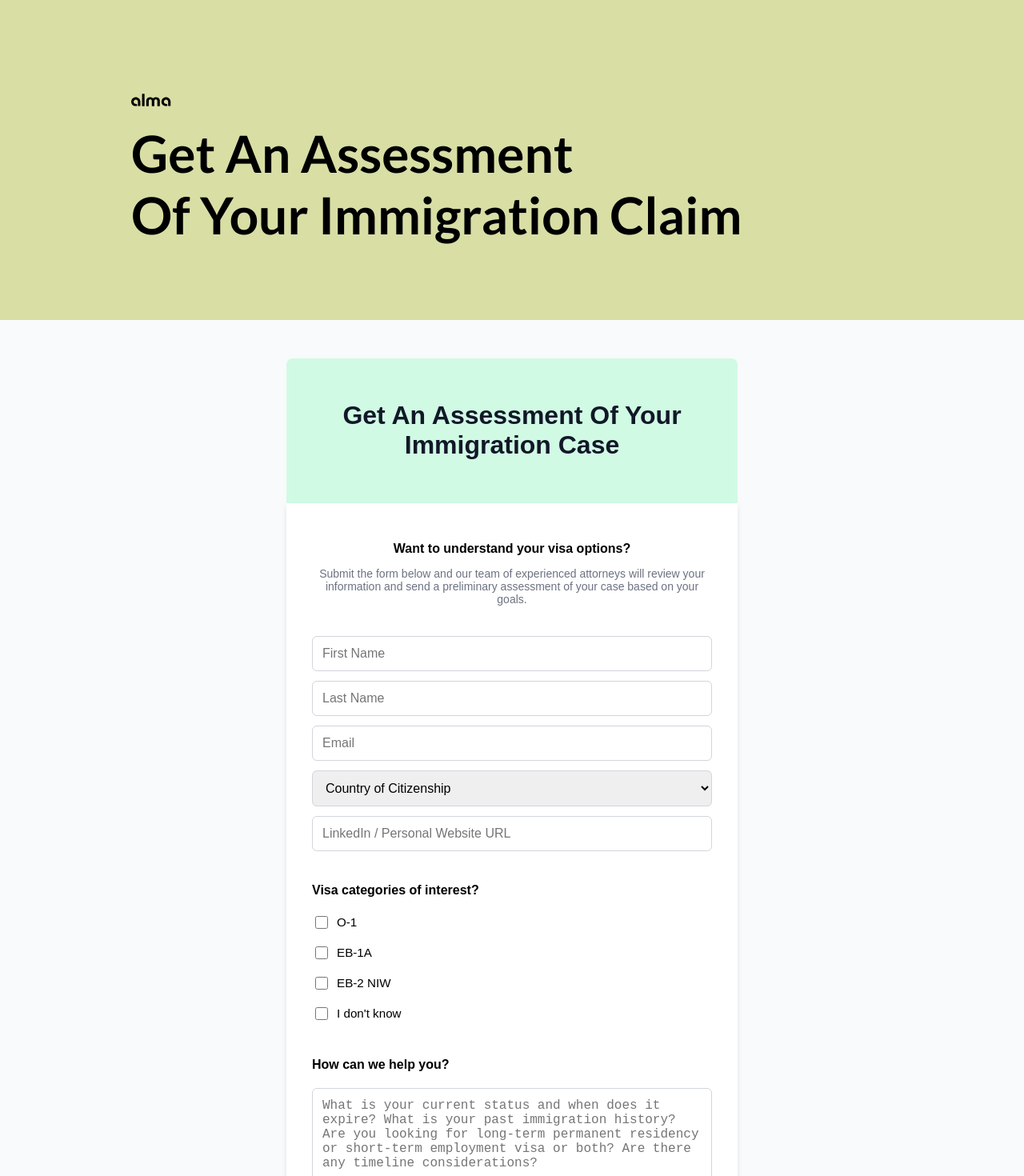
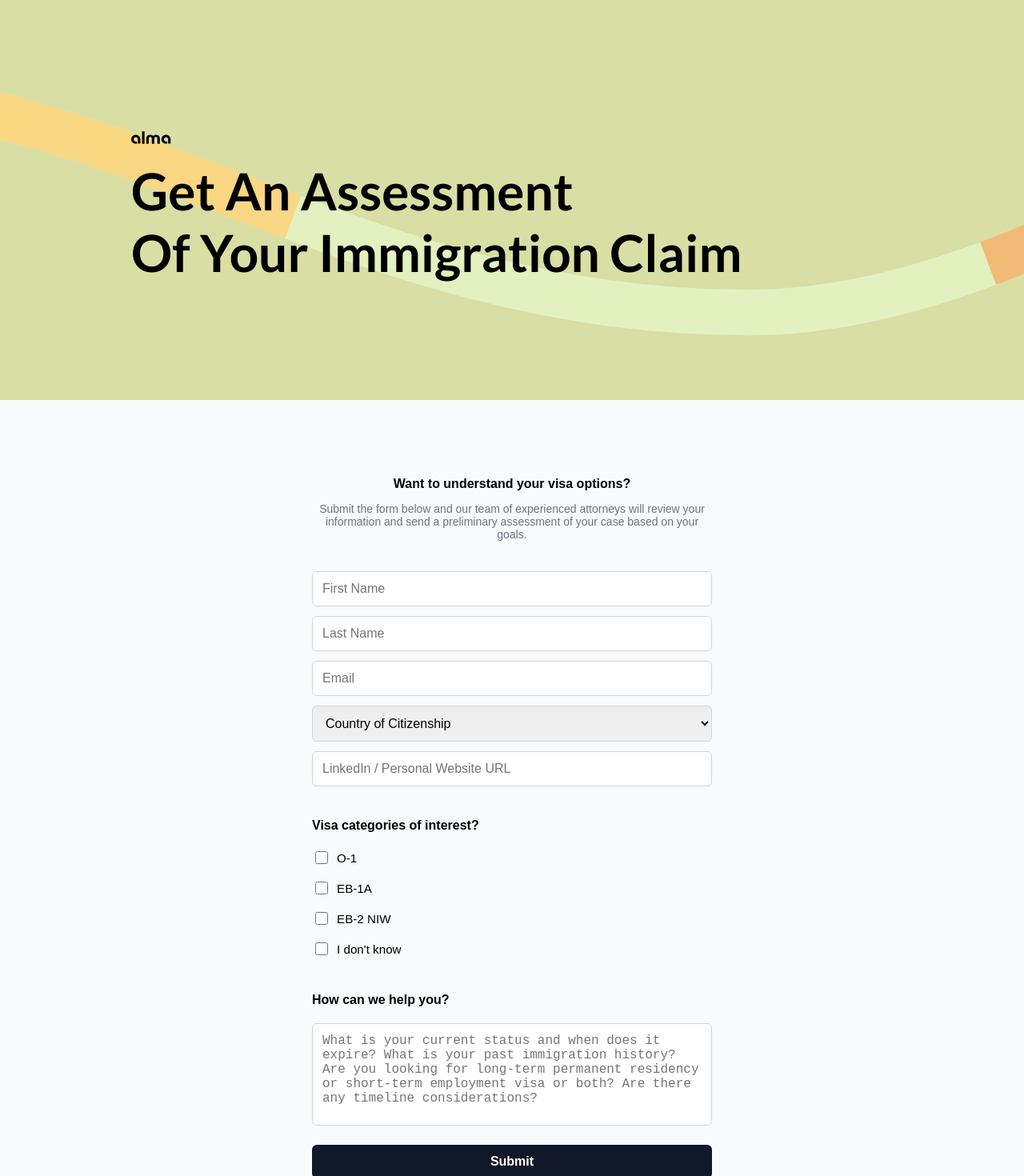
Before and after one commit to Dunridge/alma-app, a Next.js app: page / in a window 1280 px wide. Shown: the top 1470 px of the page at 80% size. Built offline with nearby package versions, Linux system fonts and the light colour scheme.

Commit message:
add header background

```diff
--- a/src/components/ImmigrationAssessmentForm.tsx
+++ b/src/components/ImmigrationAssessmentForm.tsx
@@ -46,12 +46,6 @@
   // TODO: add components for the inputs
   return (
     <div className="immigration-form">
-      <div className="immigration-form__header">
-        <h1 className="immigration-form__title">
-          Get An Assessment Of Your Immigration Case
-        </h1>
-      </div>
-
       <form className="immigration-form__body" onSubmit={handleSubmit}>
         <div className="immigration-form__intro">
           <p className="immigration-form__intro-title">
--- a/src/styles/home.css
+++ b/src/styles/home.css
@@ -4,8 +4,15 @@
 }
 
 .home__header {
+  display: flex;
+  flex-direction: column;
+  justify-content: center;
   background-color: #d9dea5;
-  height: 400px;
+  height: 500px;
+  background-image: url("../assets/svg/header-bg.svg");
+  background-repeat: no-repeat;
+  background-size: cover;
+  background-position: center;
 }
 
 .home__header-container {
--- a/src/styles/immigration-form.css
+++ b/src/styles/immigration-form.css
@@ -6,6 +6,17 @@
   align-items: center;
   padding: 3rem 1rem;
   font-family: Arial, sans-serif;
+}
+
+.immigration-form__body {
+  width: 100%;
+  max-width: 500px;
+  background-color: #f9fafb;
+  padding: 2rem;
+  border-radius: 0 0 0.5rem 0.5rem;
+  display: flex;
+  flex-direction: column;
+  gap: 1.5rem;
 }
 
 .immigration-form__header {
@@ -21,18 +32,6 @@
   font-size: 2rem;
   font-weight: bold;
   color: #111827;
-}
-
-.immigration-form__body {
-  width: 100%;
-  max-width: 500px;
-  background-color: #fff;
-  padding: 2rem;
-  border-radius: 0 0 0.5rem 0.5rem;
-  box-shadow: 0 4px 6px rgba(0, 0, 0, 0.1);
-  display: flex;
-  flex-direction: column;
-  gap: 1.5rem;
 }
 
 .immigration-form__intro {
```
Also changed, not shown: src/app/submitted/page.tsx (+4 -4 lines), src/assets/svg/header-bg.svg (added).
